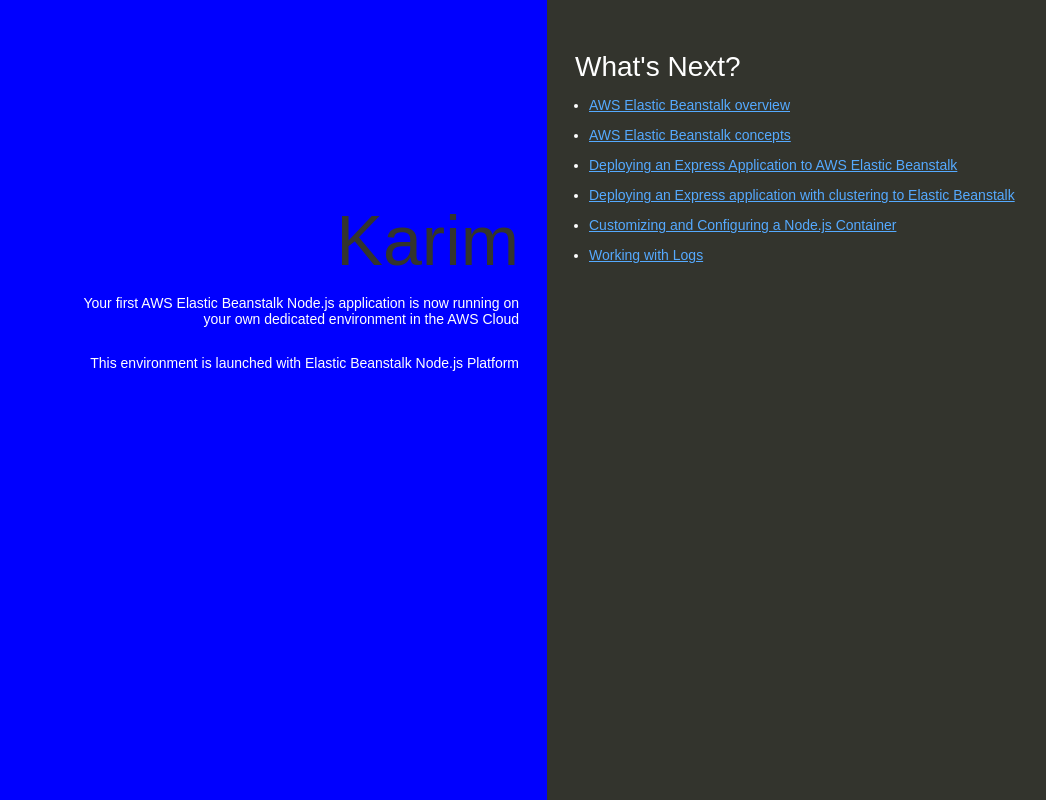
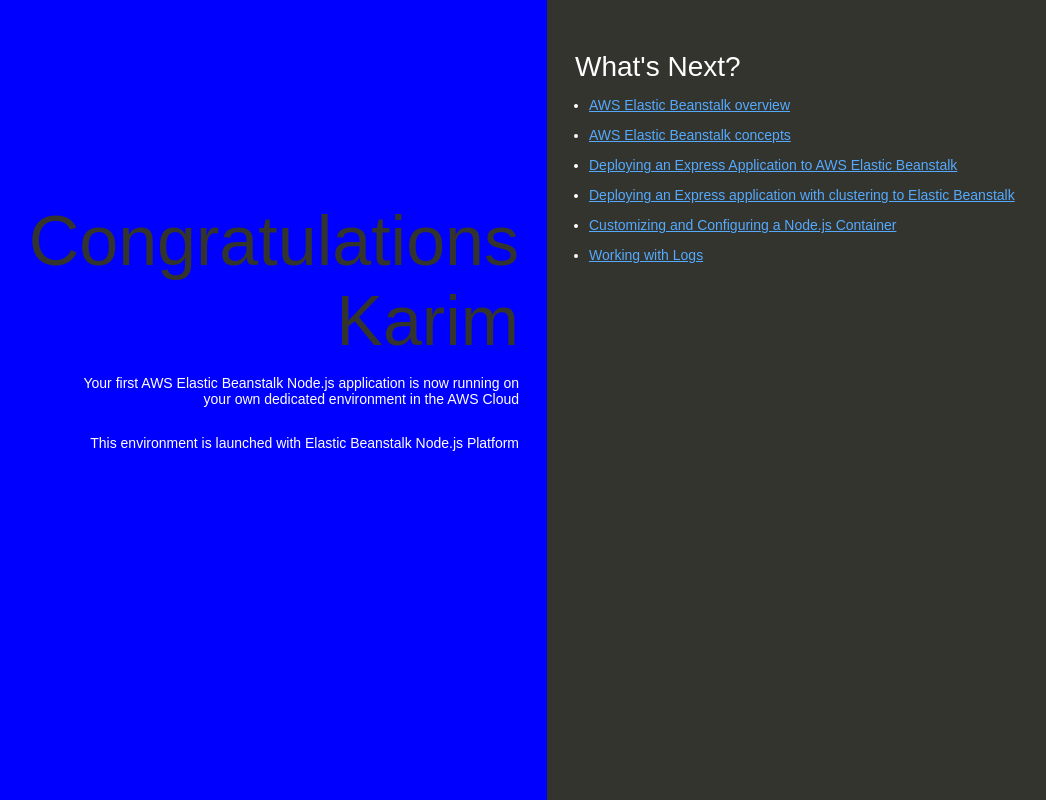
Before and after one commit to chiefkarim/testing--aws, a website: page index.html in a window 1280 px wide. Shown: the whole page, without its empty margins (93-1139 px from the left). Drawn offline with Linux system fonts and the light colour scheme.

Commit message:
feat: making test work

```diff
--- a/index.html
+++ b/index.html
@@ -74,7 +74,7 @@
   </head>
   <body>
     <div class="textColumn">
-      <h1>  Karim</h1>
+      <h1> Congratulations Karim</h1>
       <p>Your first AWS Elastic Beanstalk Node.js application is now running on your own dedicated environment in the AWS Cloud</p>
       <p>This environment is launched with Elastic Beanstalk Node.js Platform</p>
     </div>
```
